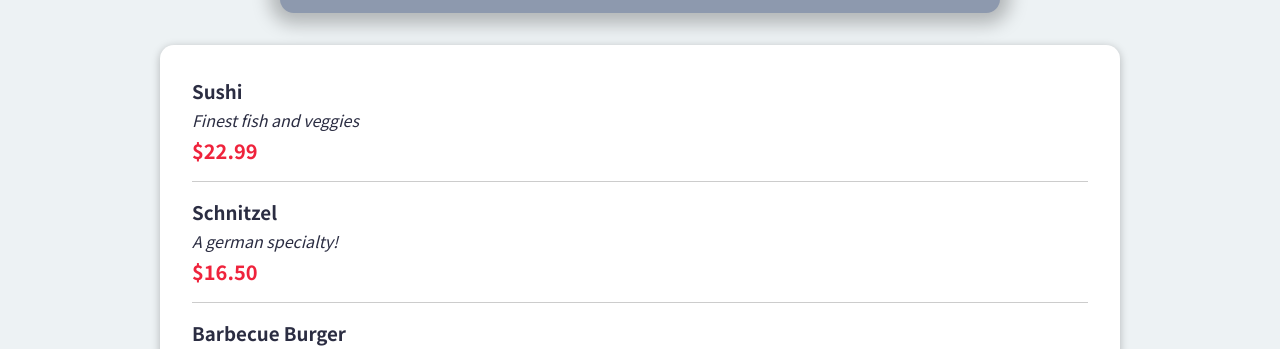
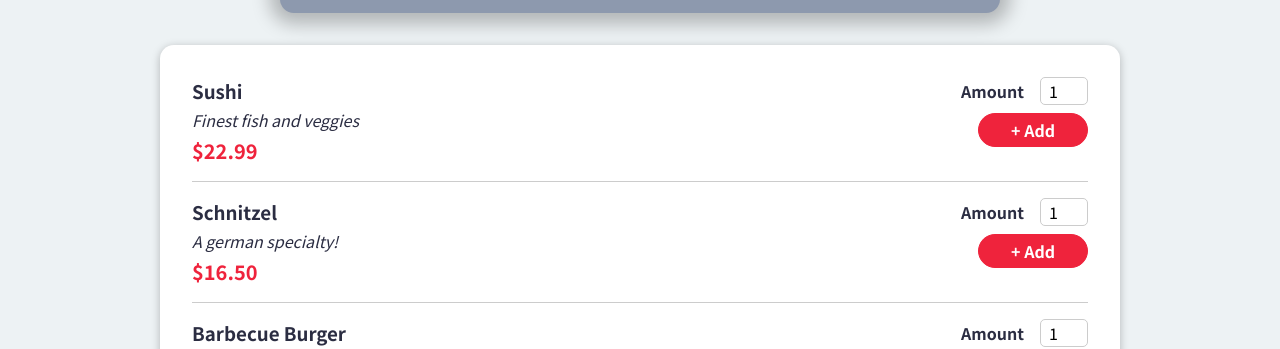
Before and after one commit to Msole18/05-food-order-app, a React (Vite) app: page / in a window 1280 px wide. Shown: the part 460-809 px from the top of the page. Built offline with nearby package versions, Linux system fonts and the light colour scheme.

Commit message:
adding MealItemsForms and Cart components

```diff
--- a/index.html
+++ b/index.html
@@ -4,7 +4,7 @@
     <meta charset="UTF-8" />
     <link rel="icon" type="image/svg+xml" href="/vite.svg" />
     <meta name="viewport" content="width=device-width, initial-scale=1.0" />
-    <title>ReactMeals</title>
+    <title>React Meals</title>
   </head>
   <body>
     <div id="root"></div>
--- a/src/components/Meals/MealItem/MealItem.jsx
+++ b/src/components/Meals/MealItem/MealItem.jsx
@@ -1,4 +1,6 @@
+
 import classes from "./MealItem.module.css";
+import MealItemForm from "./MealItemForm";
 
 const MealItem = (props) => {
     const price = `$${props.price.toFixed(2)}`
@@ -9,7 +11,9 @@
             <div className={classes.description}>{props.description}</div>
             <div className={classes.price}>{price}</div>
         </div>
-        <div></div>
+        <div>
+          <MealItemForm />
+        </div>
     </li>
   )
 }
--- /dev/null
+++ b/src/components/Meals/MealItem/MealItemForm.jsx
@@ -0,0 +1,19 @@
+import classes from "./MealItemForm.module.css";
+import Input from "../../UI/Input";
+
+const MealItemForm = props => {
+  return (
+    <form className={classes.form}>
+        <Input label="Amount" input={{
+          id: 'amount',
+          type: '1',
+          min: '5', max: '5',
+          step: '1',
+          defaultValue: '1'
+        }}/>
+        <button>+ Add</button>
+    </form>
+  )
+}
+
+export default MealItemForm;
--- /dev/null
+++ b/src/components/Meals/MealItem/MealItemForm.module.css
@@ -0,0 +1,26 @@
+.form {
+    text-align: right;
+}
+
+.form button {
+    font: inherit;
+    cursor: pointer;
+    background-color: #8a2b06;
+    background-color: #d00000;
+    background-color: #EF233C;
+    border: 1px solid #8a2b06;
+    border: 1px solid #EF233C;
+    color: white;
+    padding: 0.25rem 2rem;
+    border-radius: 20px;
+    font-weight: bold;
+}
+
+.form button:hover,
+.form button:active {
+    background-color: #641e03;
+    background-color: #9D0208;
+    background-color: #d00000;
+    border-color: #641e03;
+    border-color:  #d00000;
+}
--- /dev/null
+++ b/src/components/UI/Input.jsx
@@ -0,0 +1,12 @@
+import classes from "./Input.module.css"
+
+const Input = props => {
+  return (
+    <div className={classes.input}>
+        <label htmlFor={props.input.id} >{props.label}</label>
+        <input {...props.input} />
+    </div>
+  )
+}
+
+export default Input;
--- /dev/null
+++ b/src/components/UI/Input.module.css
@@ -0,0 +1,18 @@
+.input {
+    display: flex;
+    align-items: center;
+    margin-bottom: 0.5rem;
+}
+
+.input label {
+    font-weight: bold;
+    margin-right: 1rem;
+}
+
+.input input {
+    width: 3rem;
+    border-radius: 5px;
+    border: 1px solid #ccc;
+    font: inherit;
+    padding-left: 0.5rem;
+}
```
Also changed, not shown: src/components/Cart/Cart.jsx (added, +26 -0 lines), src/components/Cart/Cart.module.css (added, +46 -0 lines).
